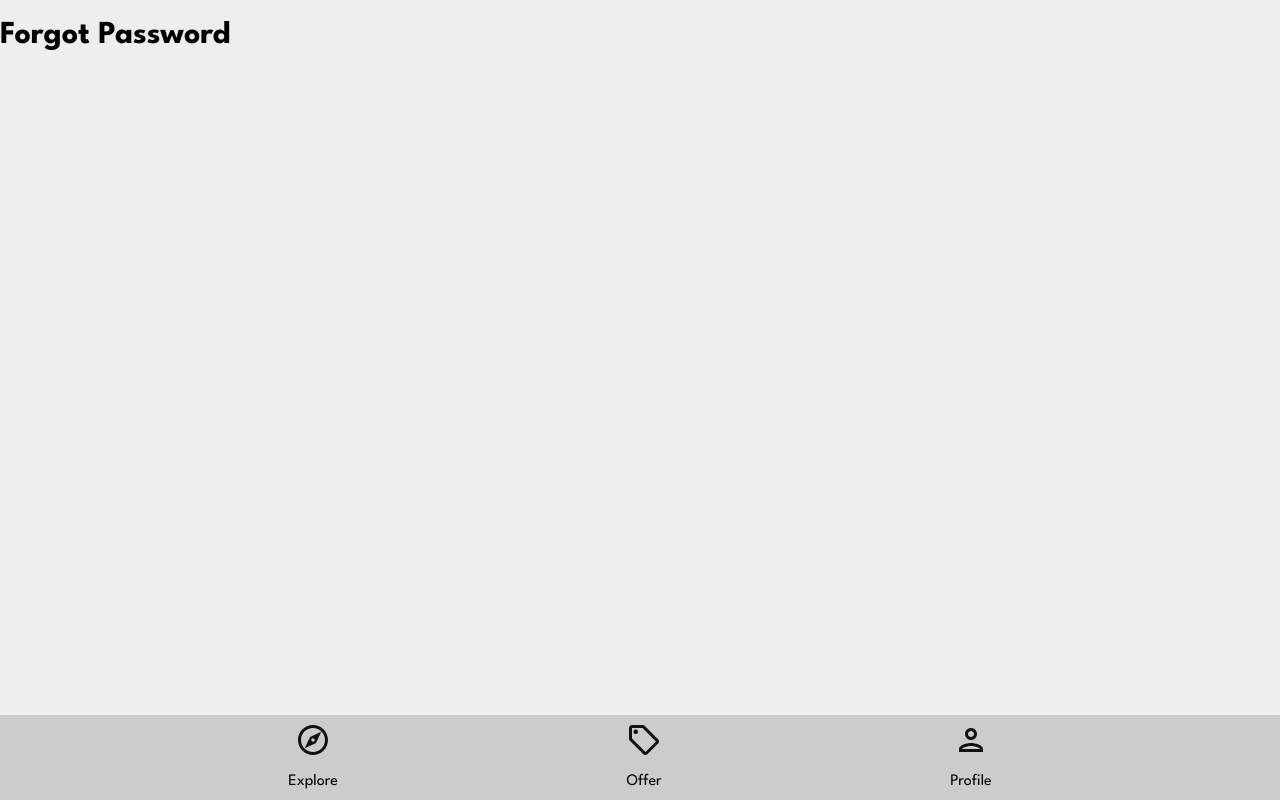
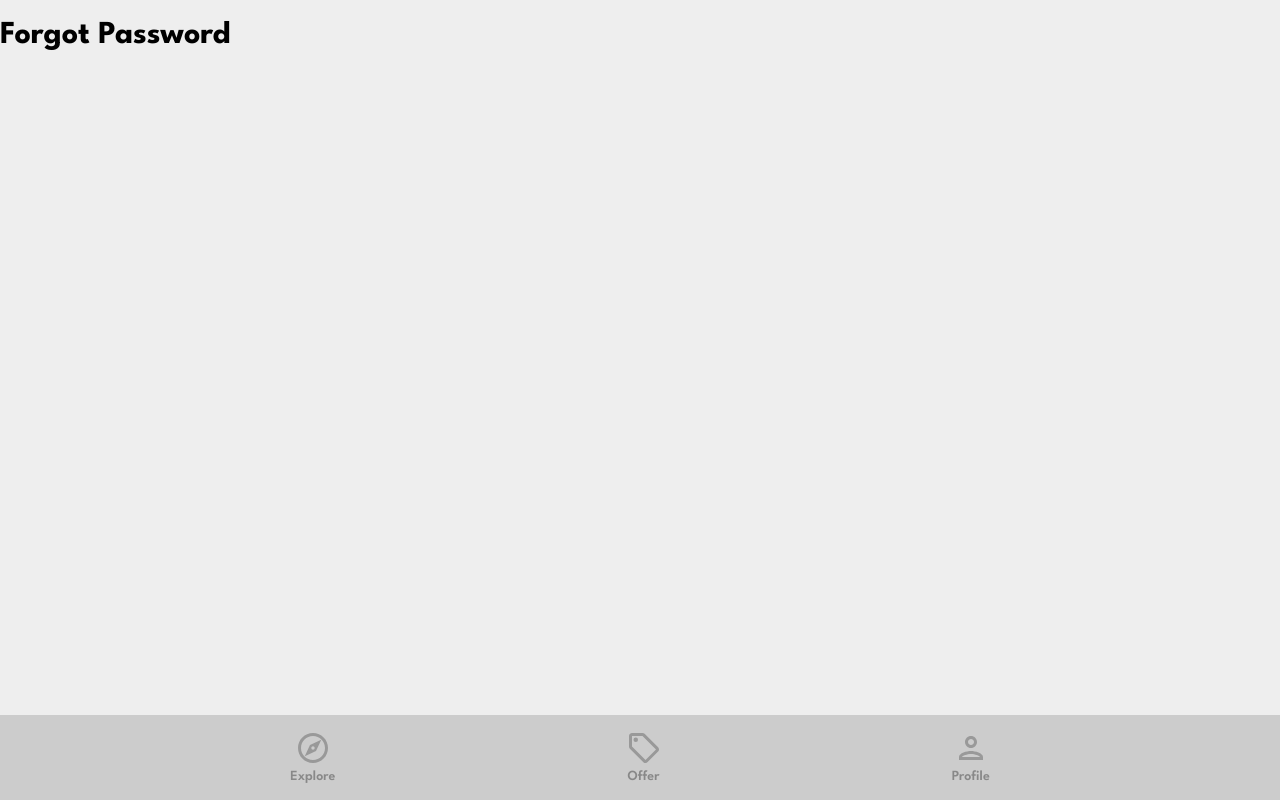
Before and after one commit to Nimira43/Domus, a React (Create React App) app: page /forgot-password in a window 1280 px wide. Built offline with nearby package versions, Linux system fonts and the light colour scheme.

Commit message:
Navbar navigation completed

```diff
--- a/src/components/Navbar.jsx
+++ b/src/components/Navbar.jsx
@@ -6,23 +6,68 @@ import { ReactComponent as PersonOutlineIcon } from '../assets/svg/personOutline
 function Navbar() {
   const navigate = useNavigate()
   const location = useLocation()
+  const pathMatchRoute = (route) => {
+    if (route === location.pathname) {
+      return true
+    }
+  }
 
   return(
     <footer className='navbar'>
       <nav className="navbarNav">
         <ul className="navbarListItems">
+
           <li className="navbarListItem" onClick={() => navigate('/')}>
-            <ExploreIcon fill='#111' width='36px' height='36px' />
-            <p>Explore</p>
+            <ExploreIcon
+              fill={pathMatchRoute('/')
+                ? '#111'
+                : '#999'}
+              width='36px'
+              height='36px' />
+            <p
+              className={
+                pathMatchRoute('/')
+                  ? 'navbarListItemNameActive'
+                  : 'navbarListItemName'}
+            >
+              Explore
+            </p>
           </li>
-          <li className="navbarListItem" onClick={() => navigate('/offers')}>
-            <OfferIcon fill='#111' width='36px' height='36px' />
-            <p>Offer</p>
+
+          <li className="navbarListItem" onClick={() => navigate('/offer')}>
+            <OfferIcon
+              fill={pathMatchRoute('/offer')
+                ? '#111'
+                : '#999'} width='36px' height='36px'
+            />
+            <p
+              className={
+                pathMatchRoute('/offer')
+                  ? 'navbarListItemNameActive'
+                  : 'navbarListItemName'}
+            >
+              Offer
+            </p>
           </li>
+
           <li className="navbarListItem" onClick={() => navigate('/profile')}>
-            <PersonOutlineIcon  fill='#111' width='36px' height='36px' />
-            <p>Profile</p>
+            <PersonOutlineIcon
+              fill={pathMatchRoute('/profile')
+                ? '#111'
+                : '#999'}
+              width='36px'
+              height='36px'
+            />
+            <p
+              className={
+                pathMatchRoute('/profile')
+                  ? 'navbarListItemNameActive'
+                  : 'navbarListItemName'}
+            >
+              Profile
+            </p>
           </li>
+
         </ul>
       </nav>
 
```
